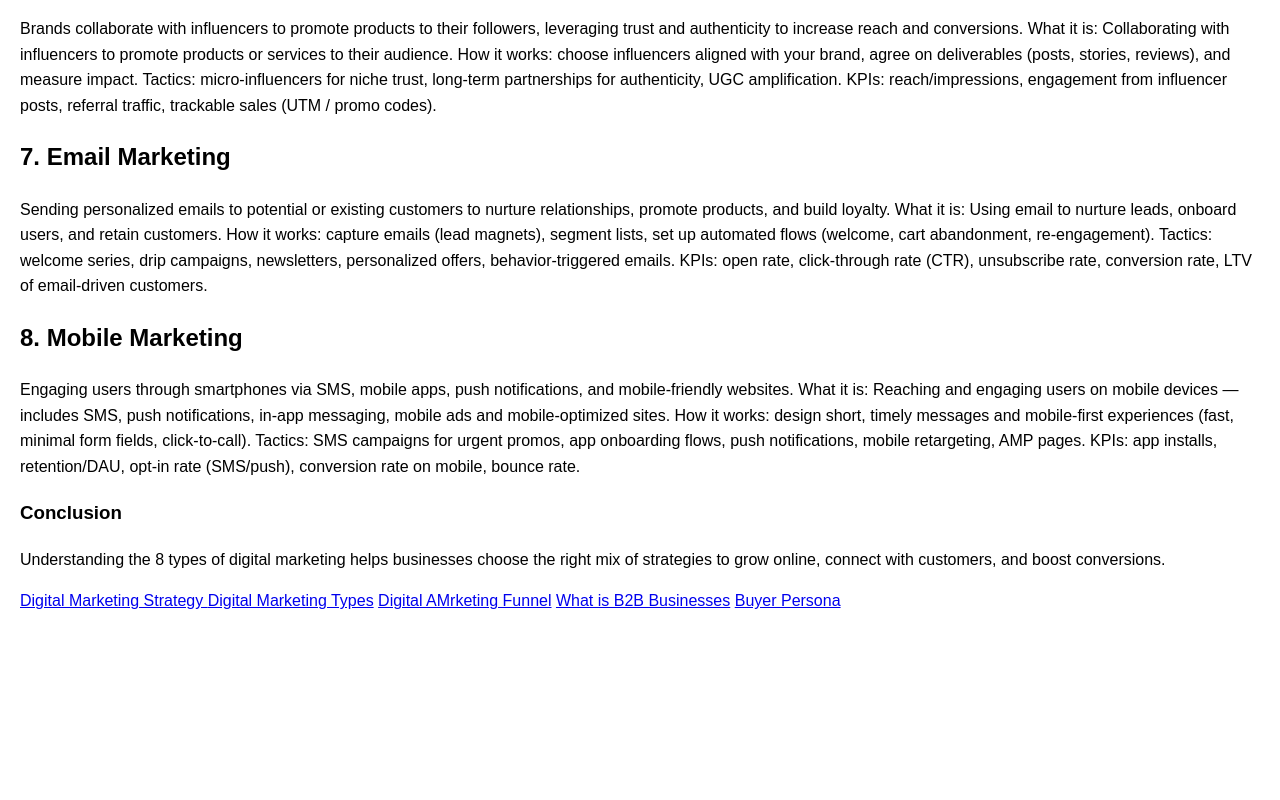
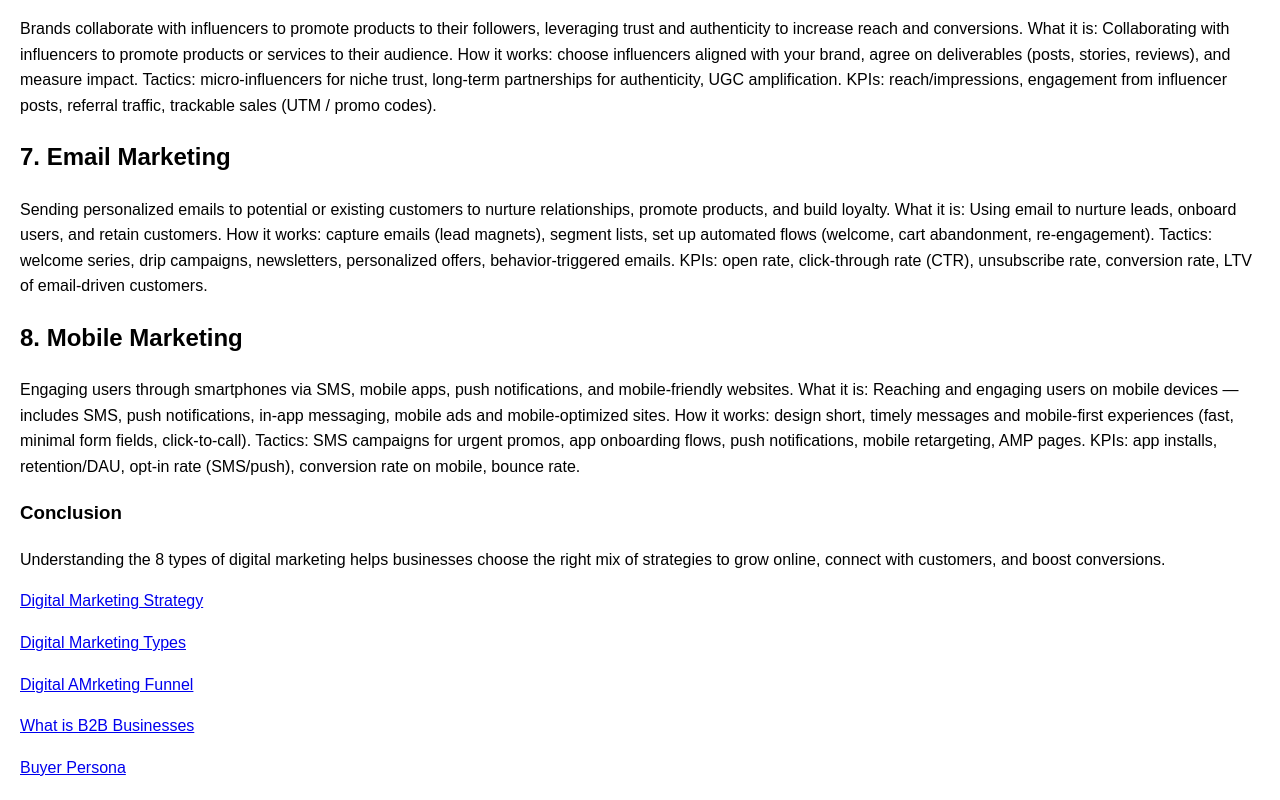
Before and after one commit to AnooshaAhmed-jpg/What-are-the-8-types-of-digital-marketing-strategy, a plain HTML site: page index.html in a window 1280 px wide. Shown: the part 1136-1936 px from the top of the page. Before the commit the page ends 1770 px from the top, so only its background shows below. Drawn offline with Linux system fonts and the light colour scheme.

Commit message:
Update index.html

```diff
--- a/index.html
+++ b/index.html
@@ -118,11 +118,11 @@ KPIs: app installs, retention/DAU, opt-in rate (SMS/push), conversion rate on mo
   <footer>
     <h3>Conclusion</h3>
     <p>Understanding the 8 types of digital marketing helps businesses choose the right mix of strategies to grow online, connect with customers, and boost conversions.</p>
-  <a href=https://anooshaahmed-jpg.github.io/Digital-Marketing-Strategies-in-2025/>Digital Marketing Strategy </a>
-  <a href=https://anooshaahmed-jpg.github.io/What-is-Digital-Marketing-its-types/>Digital Marketing Types</a>
-  <a href=https://anooshaahmed-jpg.github.io/Digital-Marketing-Funnel/#contact/>Digital AMrketing Funnel</a>
-  <a href=https://anooshaahmed-jpg.github.io/B2B-business/> What is B2B Businesses</a>
-  <a href=https://anooshaahmed-jpg.github.io/Buyer-Persona-Funnel-/>Buyer Persona</a>
+ <p> <a href=https://anooshaahmed-jpg.github.io/Digital-Marketing-Strategies-in-2025/>Digital Marketing Strategy </a></p>
+  <p> <a href=https://anooshaahmed-jpg.github.io/What-is-Digital-Marketing-its-types/>Digital Marketing Types</a></p>
+  <p> <a href=https://anooshaahmed-jpg.github.io/Digital-Marketing-Funnel/#contact/>Digital AMrketing Funnel</a></p>
+  <p> <a href=https://anooshaahmed-jpg.github.io/B2B-business/> What is B2B Businesses</a> </p>
+  <p> <a href=https://anooshaahmed-jpg.github.io/Buyer-Persona-Funnel-/>Buyer Persona</a> </p>
   </footer>
 
 </body>
```
